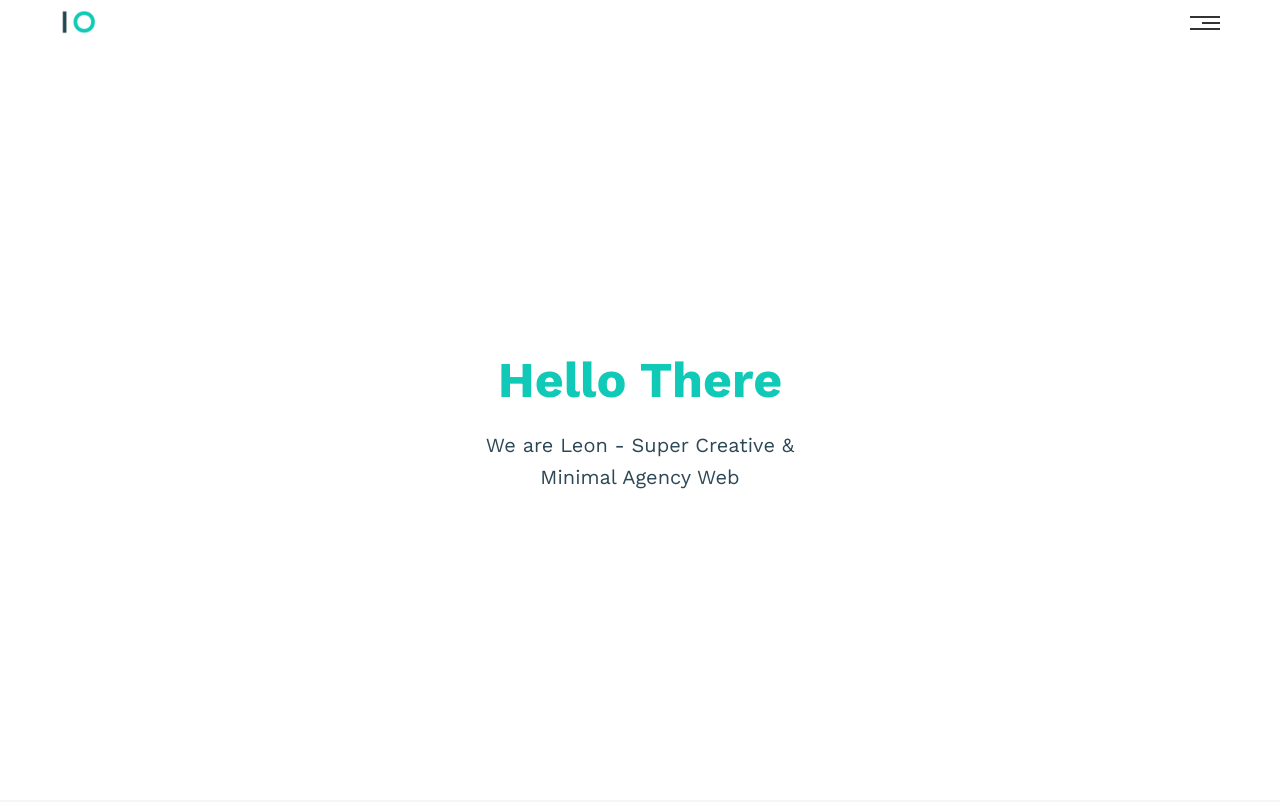
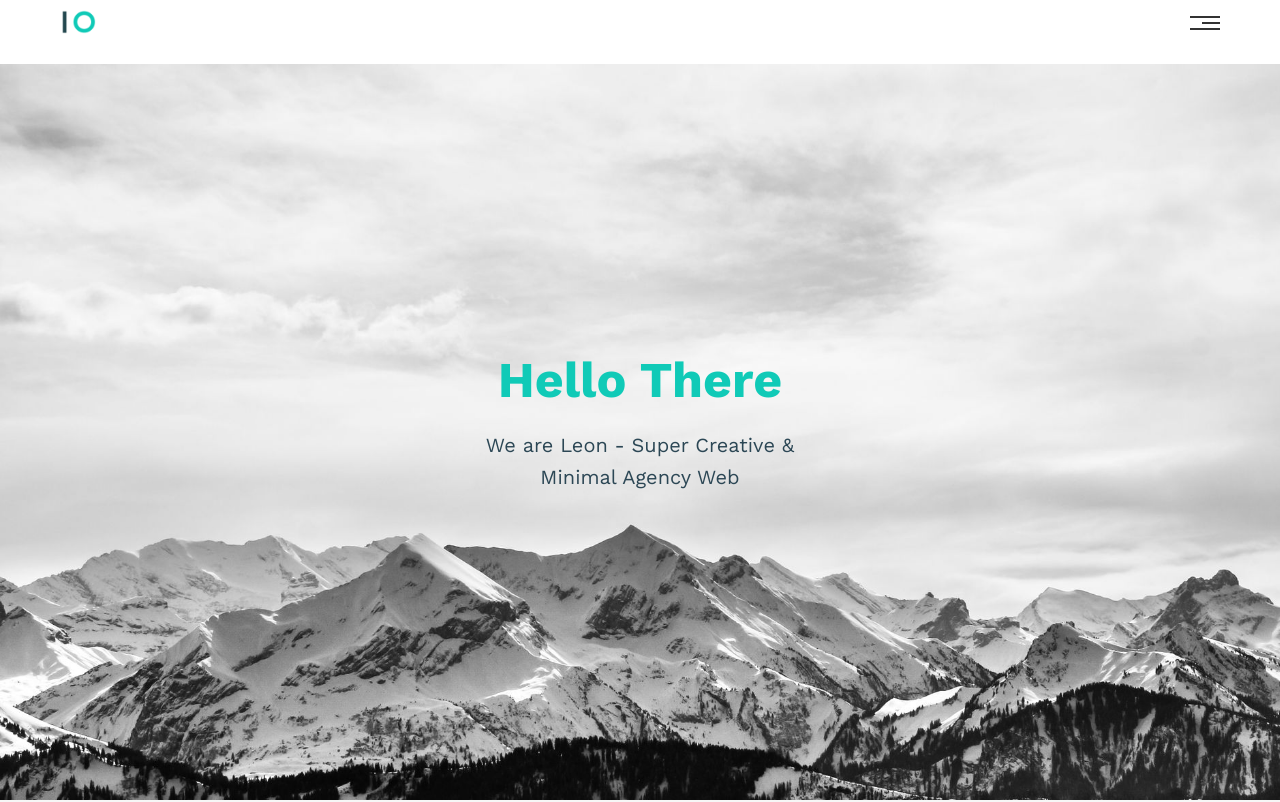
Before and after one commit to MohamedMagdy-git/leon-website, a plain HTML site: page index.html in a window 1280 px wide. Shown: the top 802 px of the page. Drawn offline with nearby package versions, Linux system fonts and the light colour scheme.

Commit message:
Update style.css

```diff
--- a/css/style.css
+++ b/css/style.css
@@ -169,7 +169,7 @@ body{
 /* End Header*/
 /* Start Landing Section */
 .landing {
-    background: url(images\background-Landing.jpg);
+    background-image: url(/images/background-Landing.jpg);
     background-size: cover;
     height: 92vh;
     display: flex;
```
